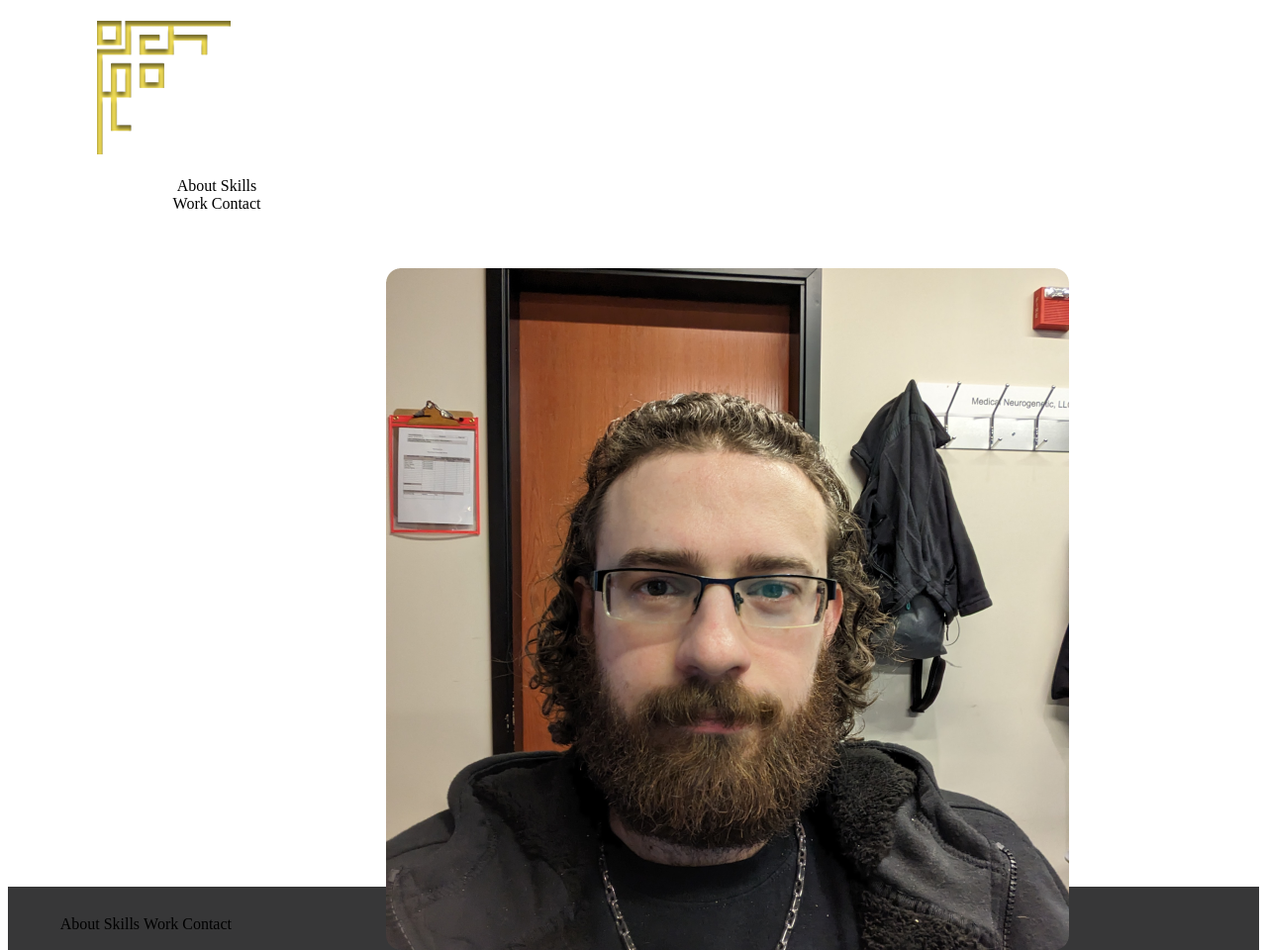
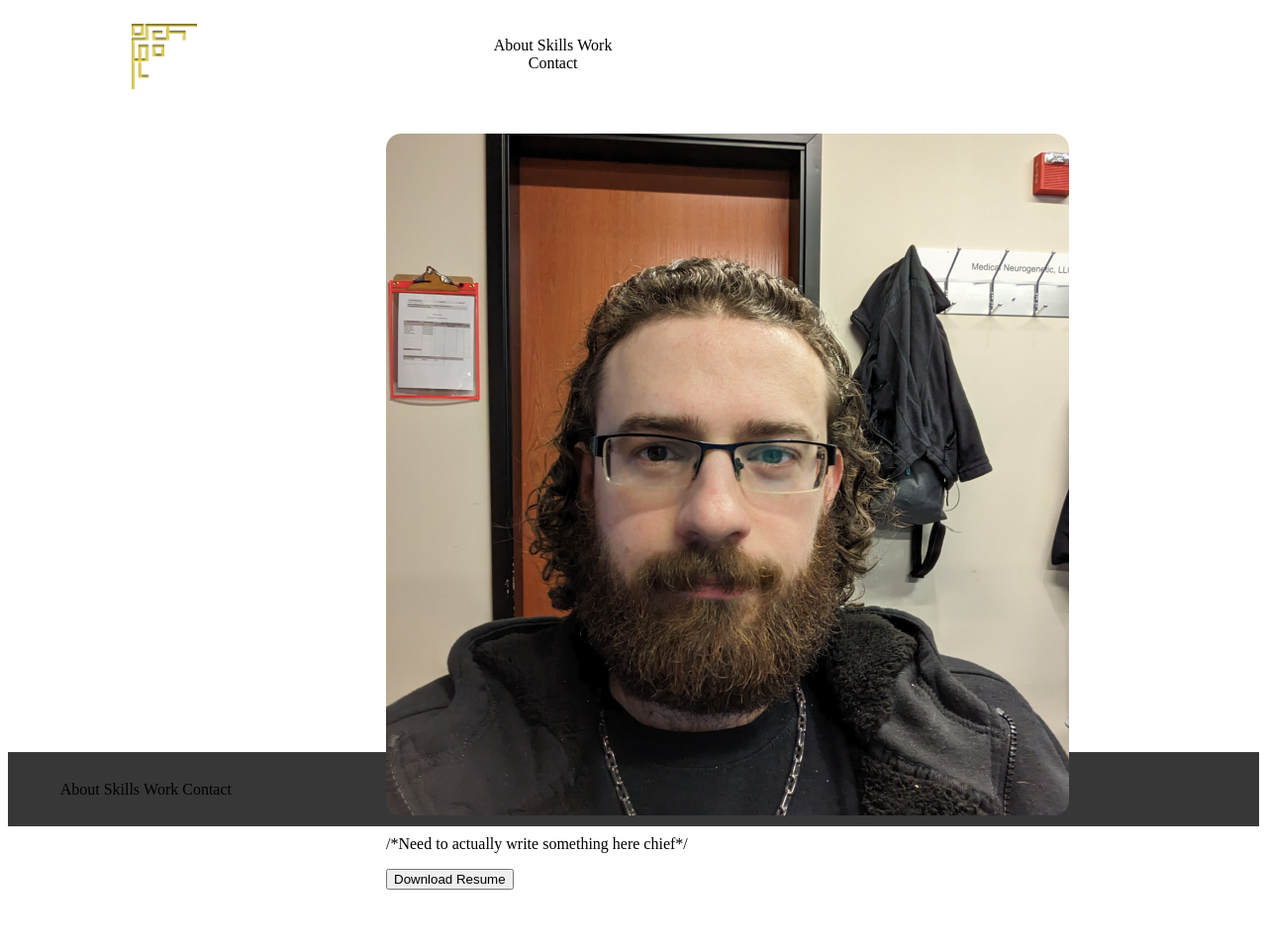
Before and after one commit to zmrigney/zmrigney.github.io, a plain HTML site: page index.html in a window 1280 px wide. Shown: the top 960 px of the page at 99% size. After the commit the page ends 899 px from the top, so only its background shows below. Drawn offline with Linux system fonts and the light colour scheme.

Commit message:
Updated header display

```diff
--- a/index.html
+++ b/index.html
@@ -8,8 +8,8 @@
         <div>
         <header class="navigation">
             <div class="inline-block logo">
-                <img src="images/ArtDecoCorner 1.png">
-                <nav class="inline-block">
+                <img src="images/ArtDecoCorner 1.png" class="logo"></div>
+                <nav class="inline-block logo">
                     <ul>
                         <li class="inline-block">About</li>
                         <li class="inline-block">Skills</li>
```
Also changed, not shown: css/index.css (line endings or trailing spaces).
